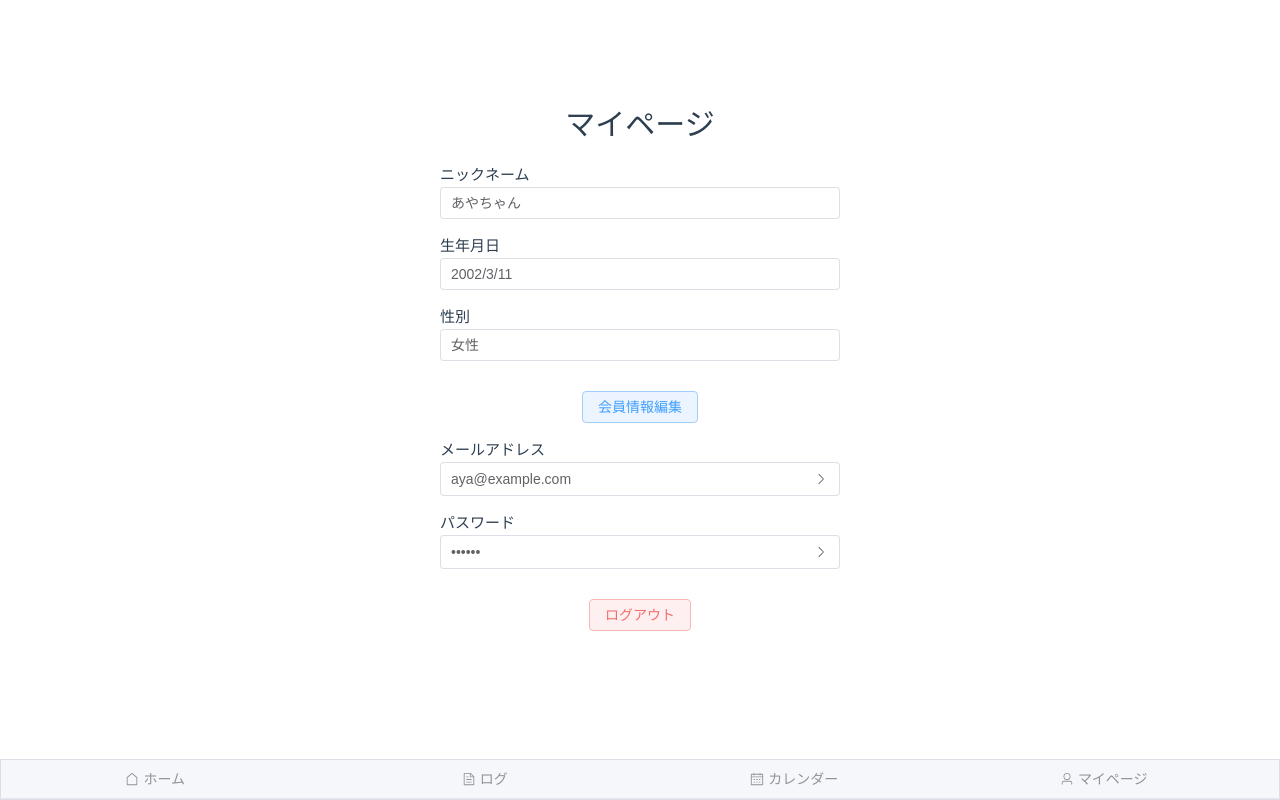
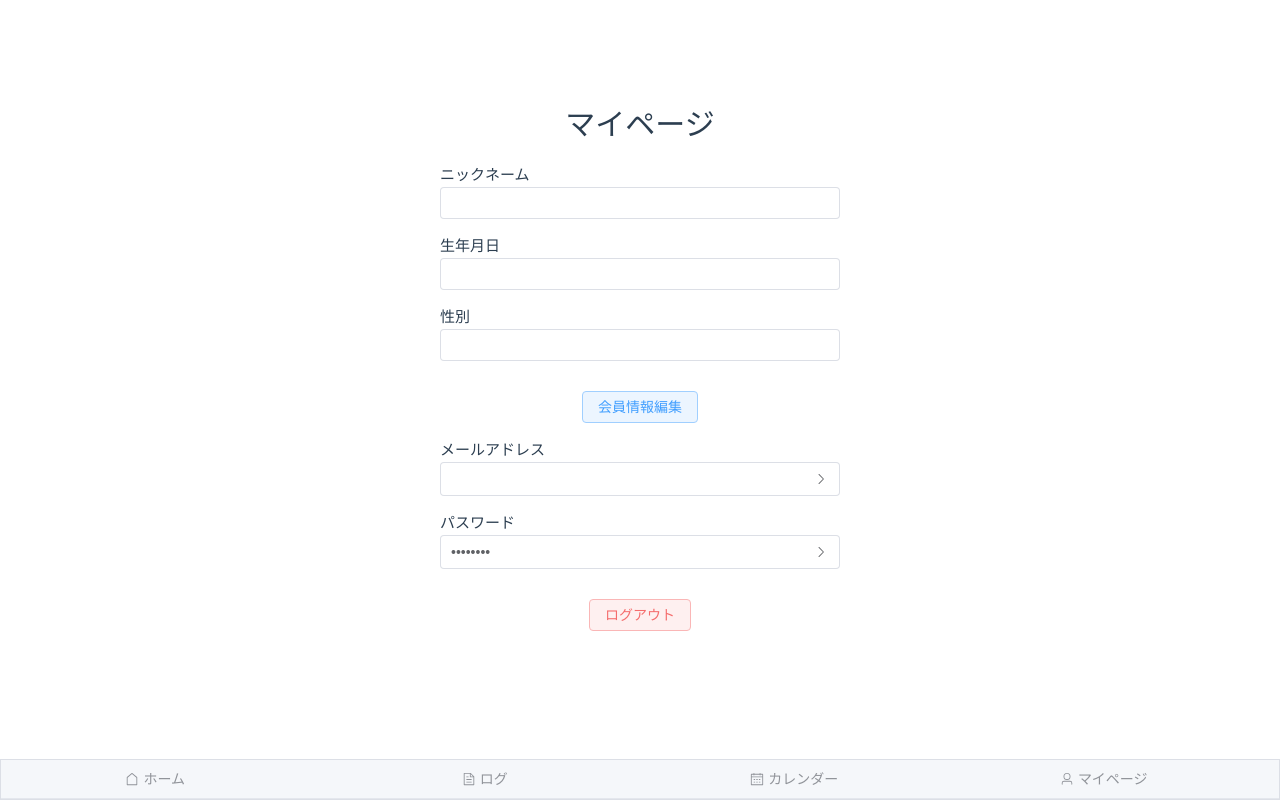
Before and after one commit to aya0903/MyLog, a Vue app in the folder frontend/: page /my-Page in a window 1280 px wide. Built offline with nearby package versions, Linux system fonts and the light colour scheme.

Commit message:
マイページの初期値変更

```diff
--- a/frontend/src/main.js
+++ b/frontend/src/main.js
@@ -2,6 +2,7 @@ import './assets/main.css'
 
 import { createApp } from 'vue'
 import { createPinia } from 'pinia'
+import piniaPluginPersistedstate from 'pinia-plugin-persistedstate'
 
 import App from './App.vue'
 import router from './router'
@@ -11,6 +12,7 @@ import 'element-plus/dist/index.css'
 
 const app = createApp(App)
 const pinia = createPinia()
+pinia.use(piniaPluginPersistedstate)
 
 app.use(pinia)
 app.use(router)
--- a/frontend/src/stores/complete.js
+++ b/frontend/src/stores/complete.js
@@ -16,4 +16,5 @@ export const useCompleteStore = defineStore('complete', {
       this.link = ''
     },
   },
+  persist: true,
 })
--- a/frontend/src/stores/user.js
+++ b/frontend/src/stores/user.js
@@ -34,4 +34,5 @@ export const useUserStore = defineStore('user', {
       this.password = ''
     },
   },
+  persist: true,
 })
--- a/frontend/src/views/EditRegister.vue
+++ b/frontend/src/views/EditRegister.vue
@@ -1,16 +1,17 @@
 <!-- 会員情報編集画面 -->
-
 <script setup>
 import { ref } from 'vue'
 import { useRouter } from 'vue-router'
 import { useCompleteStore } from '@/stores/complete'
-
-const name = ref("")
-const birthday = ref("")
-const gender = ref("")
+import { useUserStore } from '@/stores/user'
 
 const router = useRouter()
 const CompleteStore = useCompleteStore()
+const userStore = useUserStore()
+
+const name = ref(userStore.$state.name)
+const birthday = ref(userStore.$state.birthday)
+const gender = ref(userStore.$state.gender)
 
 const back = () => router.back()
 
--- a/frontend/src/views/MyPageView.vue
+++ b/frontend/src/views/MyPageView.vue
@@ -2,19 +2,19 @@
 <script setup>
 import { ref } from 'vue'
 import { ArrowRight } from '@element-plus/icons-vue'
+import { useUserStore } from '@/stores/user'
 import { useRouter } from 'vue-router'
 import navigationBar from '@/components/NavigationBar.vue'
 
 const router = useRouter()
+const userStore = useUserStore()
 const showLogoutDialog = ref(false)
 
-// 仮データ
-const nickname = ref('あやちゃん')
-const birth = ref('2002/3/11')
-const gender = ref('女性')
-
-const email = ref('aya@example.com')
-const password = ref("aaaaaa")
+const name = ref(userStore.$state.name)
+const birthday = ref(userStore.$state.birthday)
+const gender = ref(userStore.$state.gender)
+const email = ref(userStore.$state.email)
+const password = ref("********")
 
 const logout = () => {
   showLogoutDialog.value = true
@@ -37,13 +37,13 @@ const EditPassword = () => router.push('/edit-password')
 
     <!-- 会員情報ボックス -->
     <p class="mt">ニックネーム</p>
-    <el-input class="" v-model="nickname"></el-input>
+    <el-input class="" v-model="name" readonly></el-input>
 
     <p class="mt">生年月日</p>
-    <el-input class="" v-model="birth"></el-input>
+    <el-input class="" v-model="birthday" readonly></el-input>
 
     <p class="mt">性別</p>
-    <el-input class="" v-model="gender"></el-input>
+    <el-input class="" v-model="gender" readonly></el-input>
 
     <div class="edit-button">
       <el-button type="primary" @click="Editregister" plain>会員情報編集</el-button>
@@ -52,7 +52,7 @@ const EditPassword = () => router.push('/edit-password')
     <!-- メールアドレスボックス -->
     <div>
       <p class="mt">メールアドレス</p>
-      <el-input class="" v-model="email">
+      <el-input class="" v-model="email" readonly>
         <template #suffix>
           <el-button
             type="text"
@@ -68,7 +68,7 @@ const EditPassword = () => router.push('/edit-password')
     <!-- パスワードボックス -->
     <div>
       <p  class="mt">パスワード</p>
-      <el-input class="" type="password" v-model="password">
+      <el-input class="" type="password" v-model="password" readonly>
         <!-- 右側に追加するスロット -->
         <template #suffix>
           <el-button
--- /dev/null
+++ b/package.json
@@ -0,0 +1,5 @@
+{
+  "dependencies": {
+    "pinia-plugin-persistedstate": "^4.4.1"
+  }
+}
```
Also changed, not shown: 1 other file (tests, documents, lock files or other folders).
